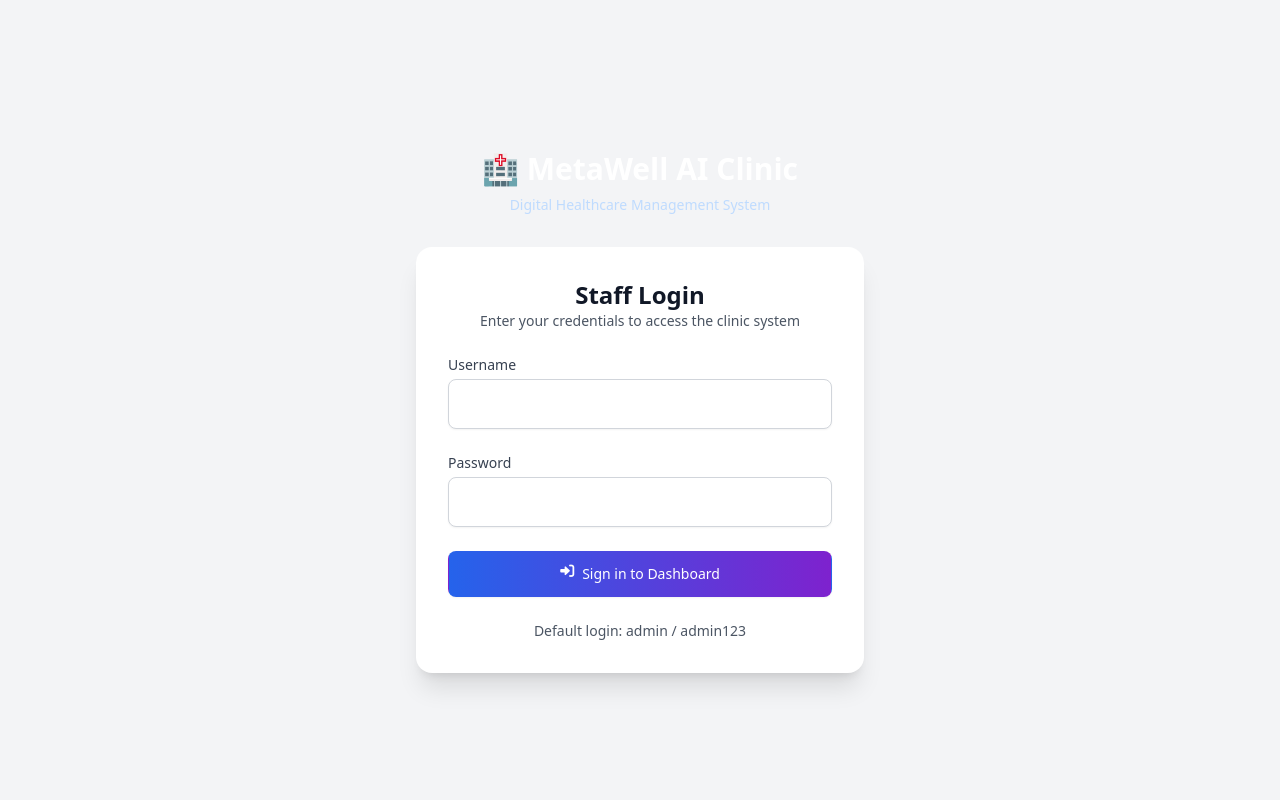
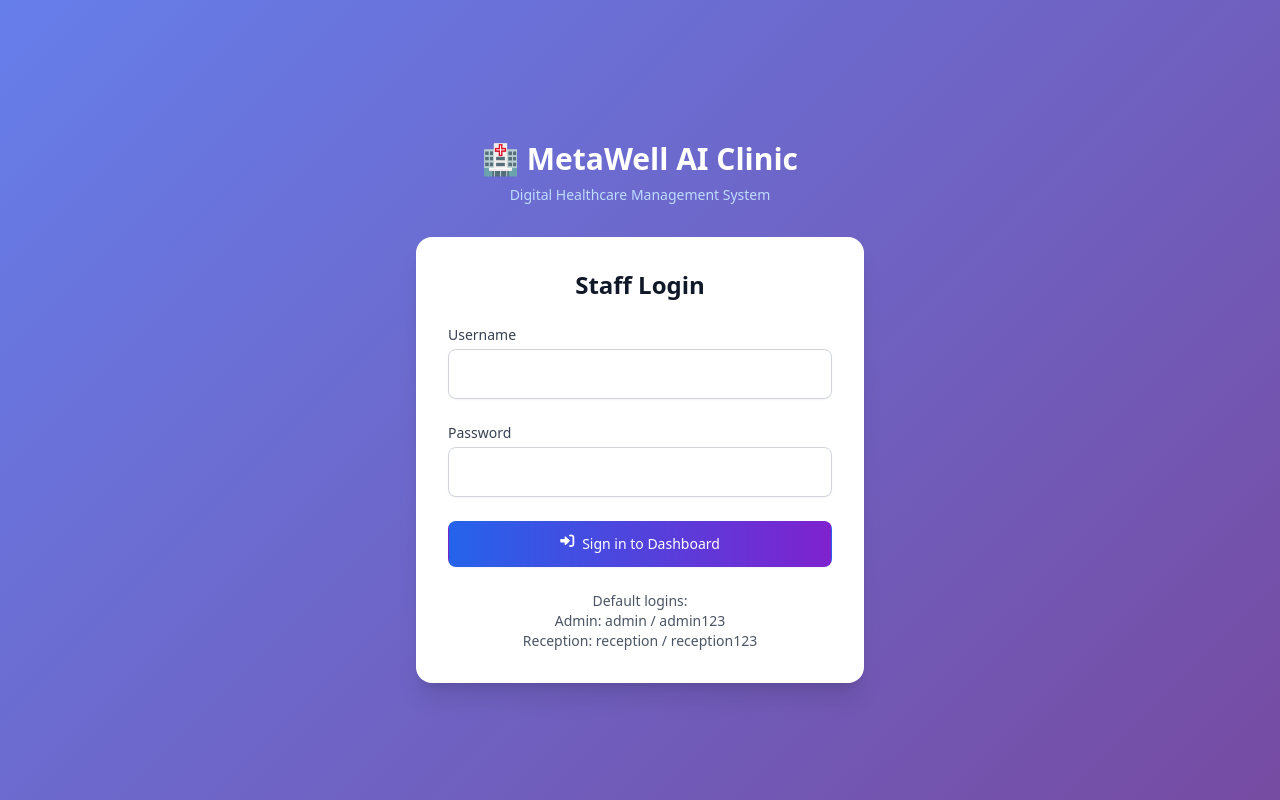
Before and after one commit to lawrence2moremoholo-byte/isizulu-healthcare-ai, a Flask app: page /login in a window 1280 px wide. Run offline with Flask 3, Linux system fonts and the light colour scheme; some libraries are stand-ins or nearby versions.

Commit message:
Update login.html

```diff
--- a/templates/login.html
+++ b/templates/login.html
@@ -1,42 +1,38 @@
 {% extends "base.html" %}
 
 {% block login_content %}
-<div class="min-h-screen flex items-center justify-center py-12 px-4 sm:px-6 lg:px-8">
+<div class="min-h-screen flex items-center justify-center py-12 px-4 sm:px-6 lg:px-8" style="background: linear-gradient(135deg, #667eea 0%, #764ba2 100%);">
     <div class="max-w-md w-full space-y-8">
         <div class="text-center">
-            <h2 class="mt-6 text-3xl font-extrabold text-white">
-                🏥 MetaWell AI Clinic
-            </h2>
+            <h2 class="mt-6 text-3xl font-extrabold text-white">🏥 MetaWell AI Clinic</h2>
             <p class="mt-2 text-sm text-blue-200">Digital Healthcare Management System</p>
         </div>
 
         <div class="bg-white rounded-2xl shadow-xl p-8 space-y-6">
             <div>
                 <h2 class="text-2xl font-bold text-gray-900 text-center">Staff Login</h2>
-                <p class="text-sm text-gray-600 text-center">Enter your credentials to access the clinic system</p>
             </div>
 
             <form class="space-y-6" method="POST">
                 <div>
                     <label for="username" class="block text-sm font-medium text-gray-700">Username</label>
-                    <input type="text" name="username" required
-                           class="mt-1 block w-full px-3 py-3 border border-gray-300 rounded-lg shadow-sm focus:outline-none focus:ring-2 focus:ring-blue-500">
+                    <input type="text" name="username" required class="mt-1 block w-full px-3 py-3 border border-gray-300 rounded-lg shadow-sm focus:outline-none focus:ring-2 focus:ring-blue-500">
                 </div>
 
                 <div>
                     <label for="password" class="block text-sm font-medium text-gray-700">Password</label>
-                    <input type="password" name="password" required
-                           class="mt-1 block w-full px-3 py-3 border border-gray-300 rounded-lg shadow-sm focus:outline-none focus:ring-2 focus:ring-blue-500">
+                    <input type="password" name="password" required class="mt-1 block w-full px-3 py-3 border border-gray-300 rounded-lg shadow-sm focus:outline-none focus:ring-2 focus:ring-blue-500">
                 </div>
 
-                <button type="submit"
-                        class="w-full flex justify-center py-3 px-4 border border-transparent rounded-lg shadow-sm text-sm font-medium text-white bg-gradient-to-r from-blue-600 to-purple-700 hover:from-blue-700 hover:to-purple-800 focus:outline-none focus:ring-2 focus:ring-offset-2 focus:ring-blue-500 transition duration-200">
+                <button type="submit" class="w-full flex justify-center py-3 px-4 border border-transparent rounded-lg shadow-sm text-sm font-medium text-white bg-gradient-to-r from-blue-600 to-purple-700 hover:from-blue-700 hover:to-purple-800 focus:outline-none focus:ring-2 focus:ring-offset-2 focus:ring-blue-500 transition duration-200">
                     <i class="fas fa-sign-in-alt mr-2"></i>Sign in to Dashboard
                 </button>
             </form>
 
             <div class="text-center text-sm text-gray-600">
-                <p>Default login: admin / admin123</p>
+                <p>Default logins:</p>
+                <p>Admin: admin / admin123</p>
+                <p>Reception: reception / reception123</p>
             </div>
         </div>
     </div>
```
